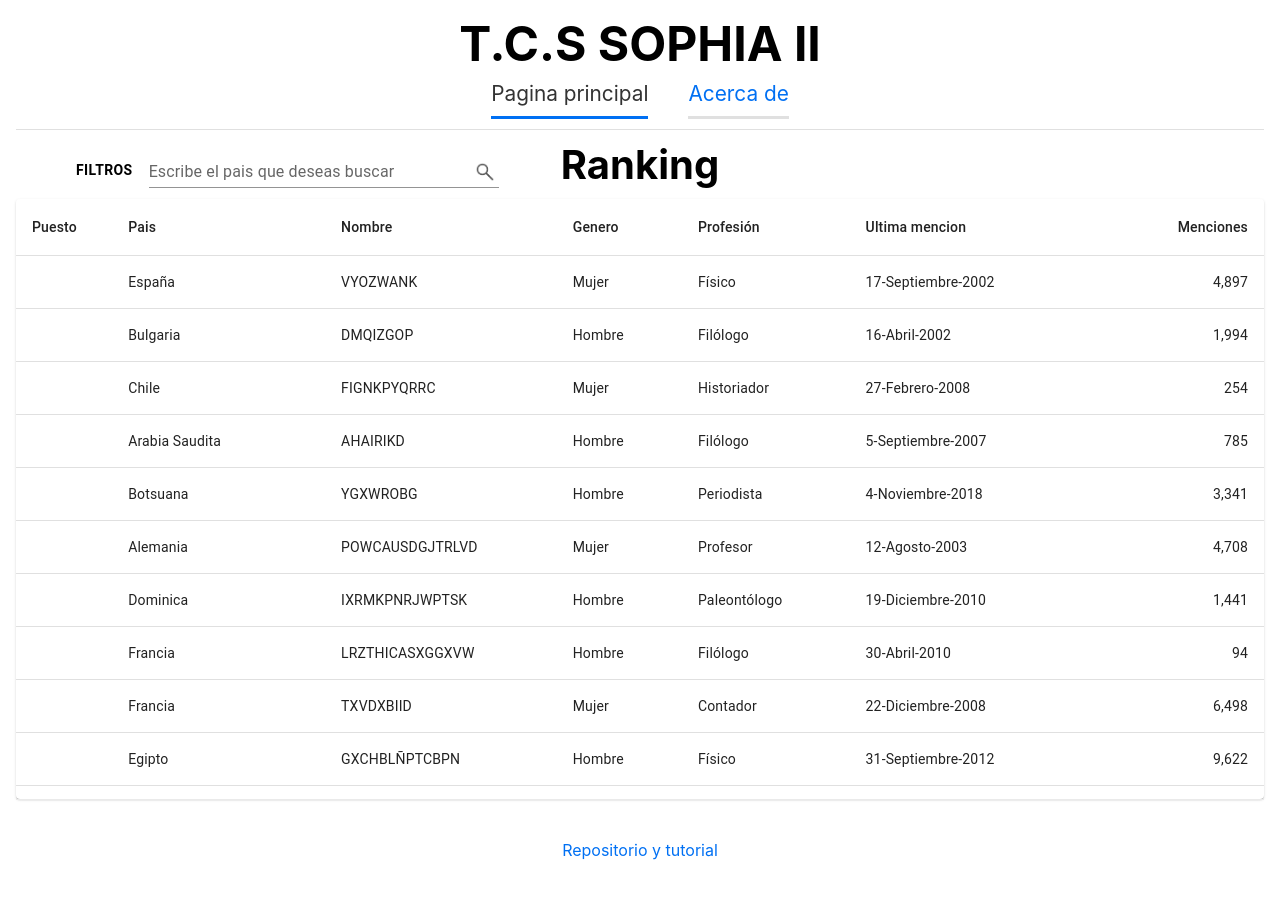
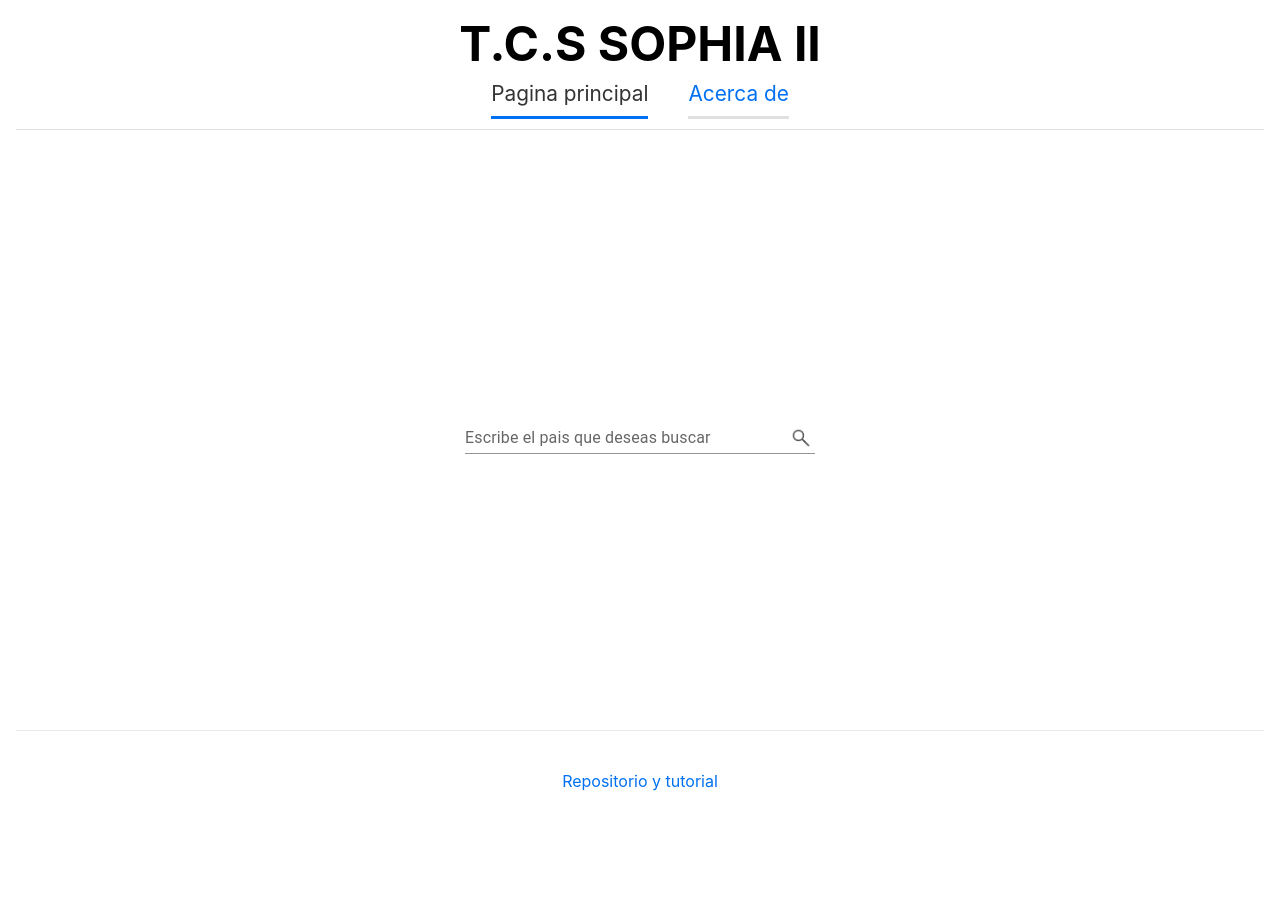
Before and after one commit to FelipePrieto22/Grupo-2-Sophia-2, a Next.js app: page / in a window 1280 px wide. Shown: the top 898 px of the page. After the commit the page ends 846 px from the top, so only its background shows below. Built offline with nearby package versions, Linux system fonts and the light colour scheme.

Commit message:
cambios minimos en diseño

```diff
--- a/components/layout.js
+++ b/components/layout.js
@@ -1,9 +1,6 @@
 import Head from "next/head";
 import Link from "next/link";
 import * as React from 'react';
-import ReactDOM from 'react-dom';
-import Button from '@material-ui/core/Button';
-import { TextField } from "@material-ui/core";
 
 const Layout = ({ children, pageId }) => {
   return (
--- /dev/null
+++ b/pages/buscador.js
@@ -0,0 +1,38 @@
+import * as React from 'react';
+import TextField from '@mui/material/TextField';
+import {IconButton, InputAdornment} from "@mui/material";
+import Image from "next/image";
+
+
+export default function buscador(){
+    function respuesta(valor,click) {
+        let elemento = "";
+        if (valor.keyCode == 13 || click) { /* al presionar enter o click */
+          elemento = document.getElementById("buscar").value;  /* obtengo para la id = "buscar" el valor que posee */
+          localStorage.setItem("buscar",elemento);
+          document.location.href="/respuesta"
+        }
+    }
+  return (
+    <div className="menuBusqueda">
+      <TextField variant="standard"
+                 id="buscar"
+                 onKeyPress={()=> respuesta(event)}
+                 className="busqueda"
+                 label="Escribe el pais que deseas buscar"
+                 InputProps={{endAdornment: (
+                      <InputAdornment position="end">
+                        <IconButton aria-label="buscar" onClick={()=> respuesta(event,true)}>
+                        <Image
+                            src="/lupa.png"
+                            height={20}
+                            width={20}
+                            alt="ojo"/>
+                        </IconButton>
+                      </InputAdornment>
+                    )
+                  }}/>
+
+    </div>
+  )
+}
--- a/pages/index.js
+++ b/pages/index.js
@@ -1,29 +1,22 @@
 import Head from "next/head";
-import Link from "next/link";
-import Image from "next/image";
 import Layout from "../components/layout";
-
-import Search from "./search";
-import tablaRanking from "./ranking";
+import React from "react";
+import buscador from "./buscador";
 
 const Index = () => {
   return (
     <div className="container"> {/* estructura de la pagina */}
       <Layout pageId="page1"> {/* identificacion con por la cual es ubicado en layoud.js */}
-        <Head>
-          <title>SOPHIA II</title>
-          <link rel="icon" href="/favicon.ico" />
-        </Head>
+        <Head><title>SOPHIA II</title> <link rel="icon" href="/favicon.ico" /> </Head>
         <main>
-          <h1 className="titulo">Ranking</h1>
-            <div className="menuFiltro">
-              {
-                Search()
-              }
-            </div>
+
+          <div className="buscador">
             {
-              tablaRanking()
+              buscador()
             }
+
+          </div>
+
         </main>
         <footer>
           <a href="https://github.com/FelipePrieto22/Grupo-2-Sophia-2" target="_blank"> Repositorio y tutorial </a>
--- a/pages/ranking.js
+++ b/pages/ranking.js
@@ -28,9 +28,6 @@ function elementos(data) {
 const rows = elementos(data);
 
 export default function tablaRanking() {
-  const [page, setPage] = React.useState(0);
-  const [rowsPerPage, setRowsPerPage] = React.useState(10);
-
   return (
     <Paper sx={{ width: '100%', overflow: 'hidden' }}>
       <TableContainer sx={{ maxHeight: 600 }}>
@@ -66,5 +63,6 @@ export default function tablaRanking() {
         </Table>
       </TableContainer>
     </Paper>
+
   );
 }
--- a/pages/search.js
+++ /dev/null
@@ -1,62 +0,0 @@
-import * as React from 'react';
-import TextField from '@mui/material/TextField';
-import { Button,IconButton, InputAdornment, MenuItem} from "@mui/material";
-import Menu from '@mui/material/Menu';
-import Image from "next/image";
-
-export default function Search() {
-  const [anchorEl, setAnchorEl] = React.useState(null);
-  const open = Boolean(anchorEl);
-  const handleClick = (event) => {
-    setAnchorEl(event.currentTarget);
-  };
-  const handleClose = () => {
-    setAnchorEl(null);
-  };
-  return (
-    <div className="menuBusqueda">
-      <Button
-        id="boton" className="boton"
-        aria-expanded={open ? 'true' : undefined}
-        onClick={handleClick}
-        variant="standar" > {/* generar un boton <Button> lo de dentro son propiedades tanto visuales y el onClick detecta si el boton fue clickeado*/}
-        <b>Filtros</b>
-      </Button>
-      <Menu id="menu" anchorEl={anchorEl} open={open} onClose={handleClose}> {/* genera un menu el cual es clickeable y despliega opciones */}
-        <MenuItem onClick={handleClose}> Año </MenuItem>
-        <MenuItem onClick={()=>checkPais()}> pais </MenuItem>
-      </Menu>
-
-      <TextField variant="standard"
-                 id="buscar"
-                 onKeyPress={()=> respuesta(event)}
-                 className="busqueda"
-                 label="Escribe el pais que deseas buscar"
-                 InputProps={{endAdornment: (
-                      <InputAdornment position="end">
-                        <IconButton aria-label="buscar"  href="/respuesta" >
-                        <Image
-                            src="/lupa.png"
-                            height={20}
-                            width={20}
-                            alt="ojo"/>
-                        </IconButton>
-                      </InputAdornment>
-                    ),
-                  }}
-       /> {/* barra de busqueda */}
-    </div>
-  );
-}
-function respuesta(valor,click) {
-  let elemento = "";
-  if (valor.keyCode == 13 || click) { /* al presionar enter  obtengo el valor del cuadro de texto */
-    elemento = document.getElementById("buscar").value;  /* obtengo para la id = "buscar" el valor que posee */
-    alert(elemento)
-  }
-
-}
-
-function checkPais() {
-  alert(":D")
-}
--- a/styles/style.css
+++ b/styles/style.css
@@ -27,6 +27,14 @@ main {
   flex-direction: column;
   word-wrap: break-word;
   min-height: 600px;
+}
+.buscador{
+  min-height: 600px;
+  padding: 0 0.5rem;
+  display: flex;
+  flex-direction: column;
+  justify-content: center;
+  align-items: center;
 }
 
 .titulo{
```
Also changed, not shown: pages/respuesta.js (+7 -1 lines).
